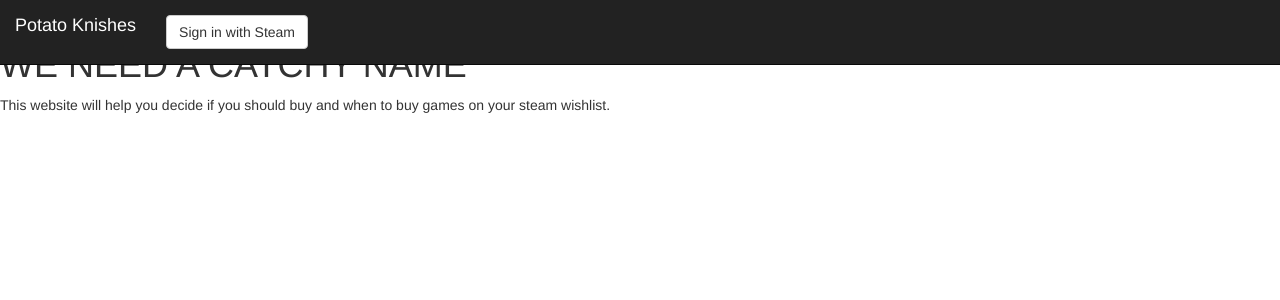
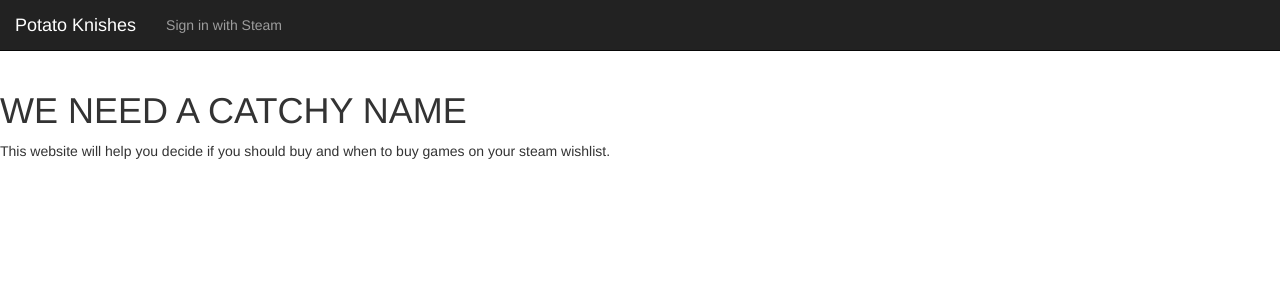
Before and after one commit to benfrisbie/SteamWishNinja, a Flask app: page / in a window 1280 px wide. Shown: the top 300 px of the page. Run offline with Flask 2, Linux system fonts and the light colour scheme; data that the repository does not hold is empty; some libraries are stand-ins or nearby versions.

Commit message:
Fixes some spacing issues

```diff
--- a/app/templates/base.html
+++ b/app/templates/base.html
@@ -22,10 +22,10 @@
           <div class="navbar-collapse collapse">
             <ul class="nav navbar-nav">
               {% if g.user == None %}
-                <li><a href="{{ url_for('login') }}"><button type="button" class="btn btn-default">Sign in with Steam</button></a></li>
+                <li><a href="{{ url_for('login') }}">Sign in with Steam</a></li>
               {% else %}
-                <li><a href="{{ url_for('user', nickname = g.user.nickname) }}"><button type="button" class="btn btn-default">{{g.user.nickname}}'s Profile</button></a></li>
-                <li><a href="{{ url_for('logout') }}"><button type="button" class="btn btn-default">Logout</button></a></li>
+                <li><a href="{{ url_for('user', nickname = g.user.nickname) }}">{{g.user.nickname}}'s Profile</a></li>
+                <li><a href="{{ url_for('logout') }}">Logout</a></li>
               {% endif %}
             </ul>
           </div>
@@ -35,6 +35,7 @@
 </div>
 
 <div id="fake-header">
+
 </div>
 
 {% with messages = get_flashed_messages() %}
@@ -47,7 +48,11 @@
     {% endif %}
     {% endwith %}
 
-{% block content %}{% endblock %}
+<hr>
+
+{% block content %}
+
+{% endblock %}
 </body>
 
 <footer>
--- a/app/templates/index.html
+++ b/app/templates/index.html
@@ -1,5 +1,11 @@
 {% extends "base.html" %}
 {% block content %}
+    <div id="fake-header">
+
+    </div>
+    <div id="fake-header">
+
+    </div>
 
     <h1>WE NEED A CATCHY NAME</h1>
 
--- a/app/templates/user.html
+++ b/app/templates/user.html
@@ -7,7 +7,7 @@
       <div class="col-md-6">
         <p class="row"><h1>{{ user.nickname }}'s Profile</h1> <h5>SteamID = {{ user.steam_id }}</h5></p>
         <div class="col-md-4">
-          <br><img src="{{user.avatar}}" /> <br>
+          <br><img src="{{user.avatar}}" class="img-rounded"/> <br>
         </div>
       </div>
       <div class="col-md-4">
```
